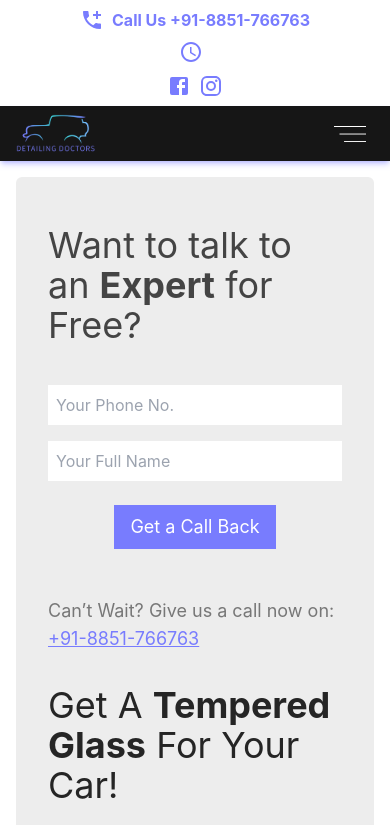
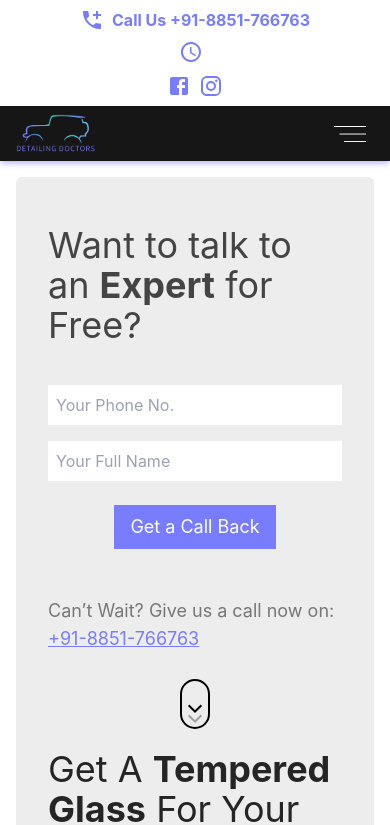
Before and after one commit to Ramanjs/detailing-doctors, a React (Create React App) app: page /#/know-more in a window 390 px wide. Shown: the top 825 px of the page. Built offline with nearby package versions, Linux system fonts and the light colour scheme; no server answers; the HTML template or start-up script is replaced by a standard one.

Commit message:
add: scroll down animation

```diff
--- a/src/pages/KnowMore.js
+++ b/src/pages/KnowMore.js
@@ -1,5 +1,6 @@
 import { useState } from "react"
 import emailjs from "@emailjs/browser"
+import '../styles/scroll.css'
 
 export default function KnowMore() {
   const [name, setName] = useState('')
@@ -66,6 +67,9 @@ export default function KnowMore() {
             <p className="text-[#777777]">Can’t Wait? Give us a call now on:</p>
             <a href="tel:918851766763" className="underline text-secondary">+91-8851-766763</a>
           </div>
+          <div className="sm:hidden relative w-full h-16">
+            <div className="scroll-down"></div>
+          </div>
         </div>
       </div>
     </div>
--- /dev/null
+++ b/src/styles/scroll.css
@@ -0,0 +1,49 @@
+.scroll-down {
+  height: 50px;
+  width: 30px;
+  border: 2px solid black;
+  position: absolute;
+  left: 45%;
+  bottom: 20px;
+  border-radius: 50px;
+  cursor: pointer;
+}
+
+.scroll-down::before,
+.scroll-down::after {
+  content: "";
+  position: absolute;
+  top: 20%;
+  left: 50%;
+  height: 10px;
+  width: 10px;
+  transform: translate(-50%, -100%) rotate(45deg);
+  border: 2px solid black;
+  border-top: transparent;
+  border-left: transparent;
+  animation: scroll-down 1s ease-in-out infinite;
+}
+.scroll-down::before {
+  top: 30%;
+  animation-delay: 0.3s;
+  /* animation: scroll-down 1s ease-in-out infinite; */
+}
+
+@keyframes scroll-down {
+  0% {
+    opacity: 0;
+  }
+
+  30% {
+    opacity: 1;
+  }
+
+  60% {
+    opacity: 1;
+  }
+
+  100% {
+    top: 90%;
+    opacity: 0;
+  }
+}
```
